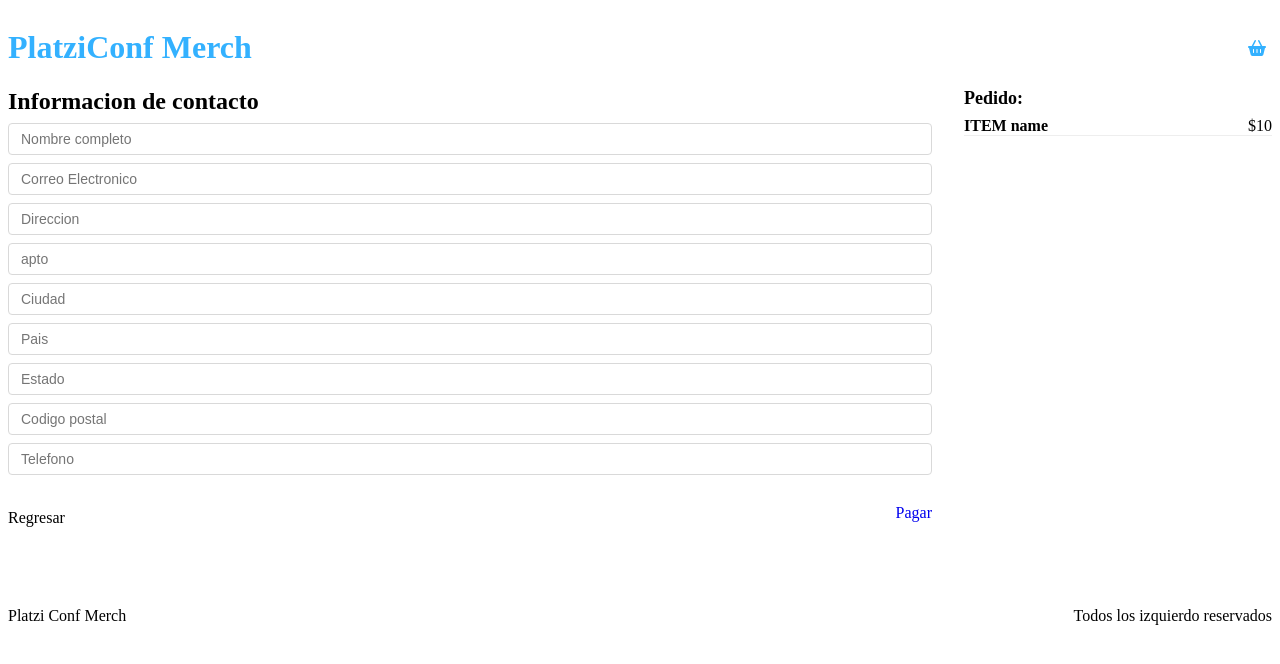
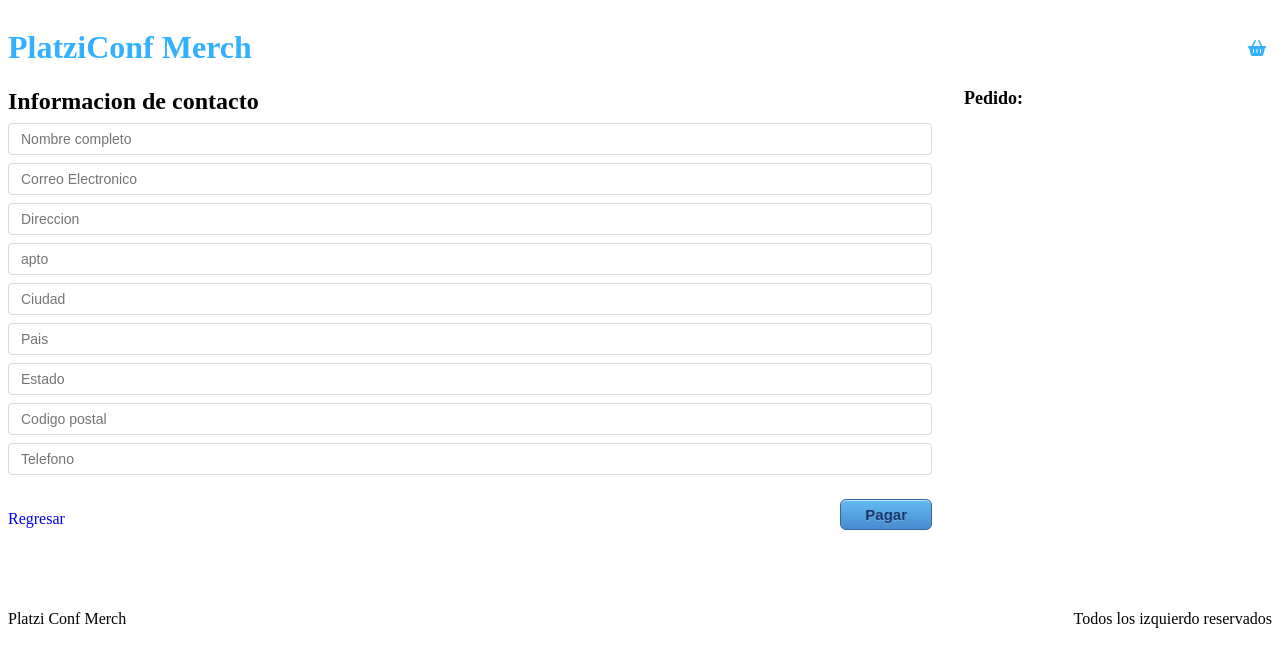
Before and after one commit to soyalextreme/platzi-conf-merch, a React app: page /checkout/information in a window 1280 px wide. Shown: the top 664 px of the page. Built offline with nearby package versions, Linux system fonts and the light colour scheme.

Commit message:
Added the buyer state on the inital state hook and connecting the information page, using ref for the form and creating a new FormData

```diff
--- a/src/hooks/useInitialState.js
+++ b/src/hooks/useInitialState.js
@@ -15,9 +15,18 @@
     });
   };
 
+
+  const addToBuyer = (payload) => {
+    setState({
+      ...state,
+      buyer: payload,
+    });
+  };
+
   return {
     addToCart,
     removeFromCart,
+    addToBuyer,
     state,
   };
 };
--- a/src/initialState.js
+++ b/src/initialState.js
@@ -1,5 +1,6 @@
 export default {
   cart: [],
+  buyer: {},
   products: [
     {
       id: '1',
--- a/src/pages/Information.jsx
+++ b/src/pages/Information.jsx
@@ -1,8 +1,32 @@
-import React from 'react';
+import React, { useRef, useContext } from 'react';
+import AppContext from '../context/AppContext';
 import { Link } from 'react-router-dom';
 import '../styles/components/Information.css';
 
 const Information = () => {
+  const { state, addToBuyer } = useContext(AppContext);
+  const form = useRef(null);
+
+  const { cart } = state;
+
+
+  const handleSubmit = () => {
+    const formData = new FormData(form.current);
+    const buyer = {
+      'name': formData.get('name'),
+      'email': formData.get('email'),
+      'address': formData.get('address'),
+      'apto': formData.get('apto'),
+      'city': formData.get('city'),
+      'country': formData.get('country'),
+      'state': formData.get('state'),
+      'cp': formData.get('cp'),
+      'phone': formData.get('phone'),
+    }
+
+    addToBuyer(buyer)
+  }
+
   return (
     <div className="Information">
       <div className="Inforrmation-content">
@@ -10,7 +34,7 @@
           <h2>Informacion de contacto</h2>
         </div>
         <div className="Information-form">
-          <form action="">
+          <form ref={form}>
             <input type="text" placeholder="Nombre completo" name="name" />
             <input type="text" placeholder="Correo Electronico" name="email" />
             <input type="text" placeholder="Direccion" name="address" />
@@ -23,20 +47,24 @@
           </form>
         </div>
         <div className="Information-buttons">
-          <div className="Information-back">Regresar</div>
+          <div className="Information-back">
+            <Link to="/checkout">Regresar</Link>
+          </div>
           <div className="Information-next">
-            <Link to="/checkout/payment">Pagar</Link>
+            <button type="button" onClick={handleSubmit}>Pagar</button>
           </div>
         </div>
       </div>
       <div className="Information-sidbar">
         <h3>Pedido:</h3>
-        <div className="Information-item">
-          <div className="Information-element">
-            <h4>ITEM name</h4>
-            <span>$10</span>
+        {cart.map((item) => (
+          <div className="Information-item" key={item.title}>
+            <div className="Information-element">
+              <h4>{item.title}</h4>
+              <span>$ {item.price}</span>
+            </div>
           </div>
-        </div>
+        ))}
       </div>
     </div>
   );
```
